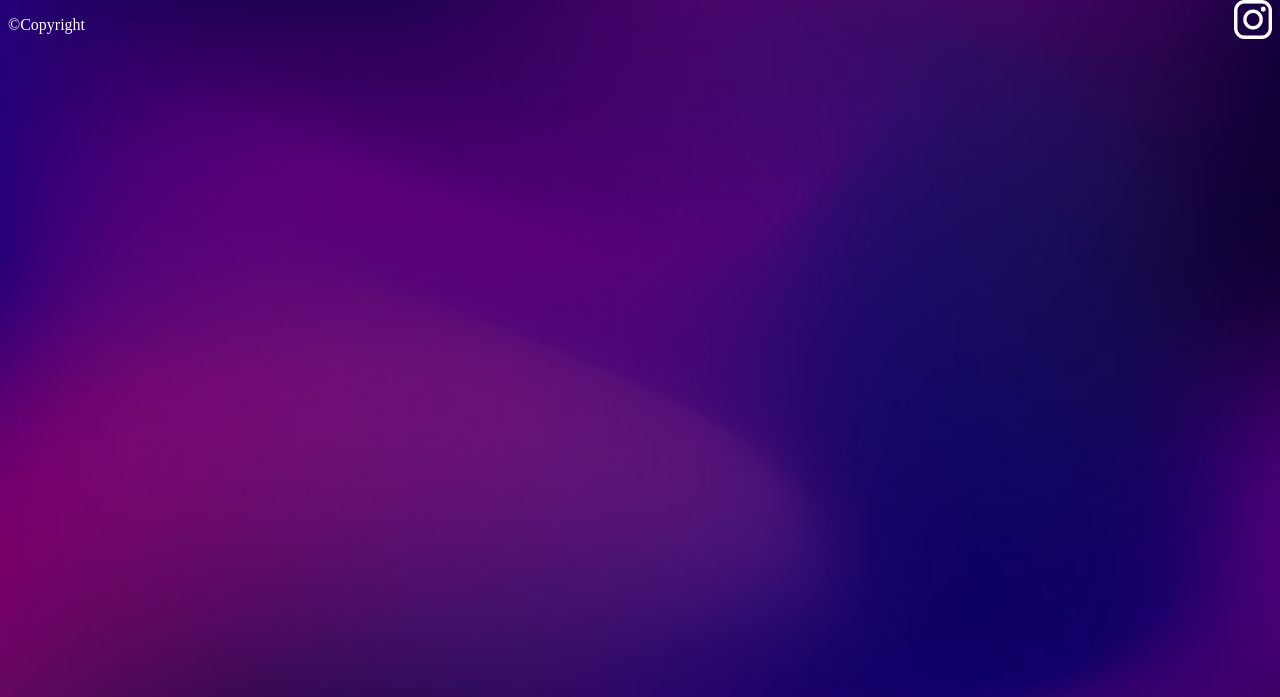
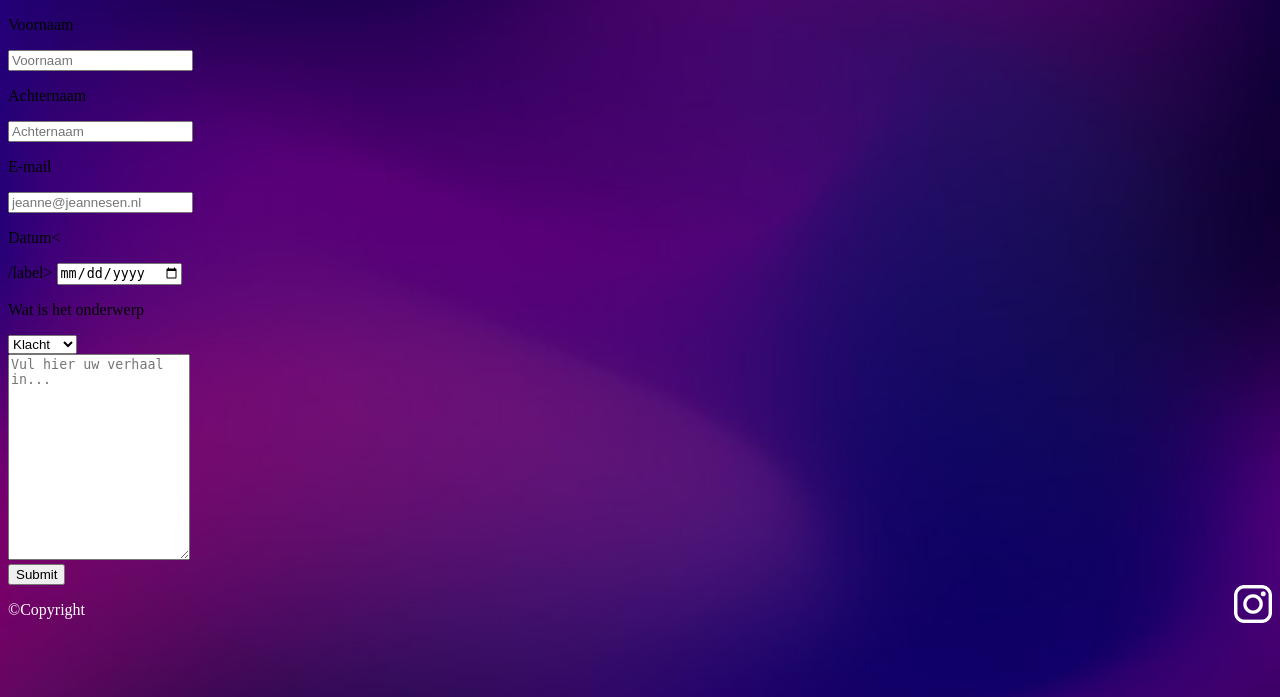
Before and after one commit to 6020827/Spartan-Energy, a PHP site: page /contact.html in a window 1280 px wide. Shown: the part 103-800 px from the top of the page. Run offline with PHP 8.4, Linux system fonts and the light colour scheme.

Commit message:
contact update

```diff
--- a/CSS/contact.css
+++ b/CSS/contact.css
@@ -67,3 +67,7 @@ footer{
     color: white;
     flex: 40;
 }
+
+.Formulier{
+
+}
--- a/contact.html
+++ b/contact.html
@@ -8,7 +8,7 @@
         <meta name="keywords" content="">
         <meta name="author" content="Tim van Duijvenvoorde, Bjorn Borst, Dylan Hillebrand, Chloë Woldberg">
         <title>Spartan</title>
-        <link rel="stylesheet" type="text/css" href="CSS/home.css">
+        <link rel="stylesheet" type="text/css" href="CSS/contact.css">
     </head>
     <body>
         <article id="header">
@@ -25,6 +25,39 @@
                 </nav>
             </article>
         </article>
+
+        <div class="Formulier">
+            <form action="#">
+
+              <label for="fname"><p>Voornaam</p></label>
+              <input type="text" id="fname" name="firstname" placeholder="Voornaam">
+
+              <label for="lname"><p>Achternaam</p></label>
+              <input type="text" id="lname" name="lastname" placeholder="Achternaam">
+
+              <label for="email"><p>E-mail</p></label>
+              <input type="email" id="Email"  name="e-mail" placeholder="jeanne@jeannesen.nl">
+
+              <label for="datum"><p>Datum<</p>/label>
+              <input type="date" id="Datum" name="Datum" placeholder="dd/mm/yyyy">
+              <br>
+              <label for="Onderwerp"><p>Wat is het onderwerp</p></label>
+              <select id="Game" name="Game">
+                <option value="1">Klacht</option>
+                <option value="2">Vraag</option>
+                <option value="3">Overige</option>
+              </select>
+
+              <br>
+              <textarea id="Review" name="Review" placeholder="Vul hier uw verhaal in..." style="height:200px"></textarea>
+              <br>
+              <input type="submit" value="Submit">
+              <div style="position:absolute; left:80px; top:40px;"></div>
+            </form>
+          </div>
+
+
+
         <footer id="footer">
             <p id="copyright">©Copyright</p>
             <img id="insta" src="Images/Insta.png">
```
